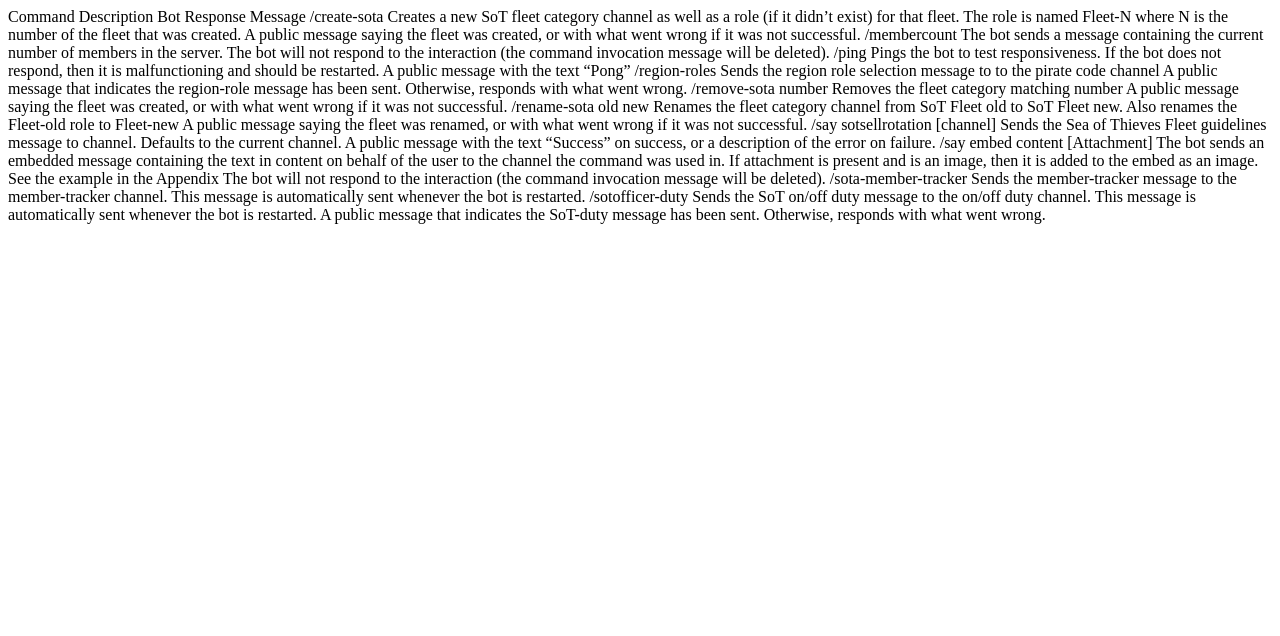
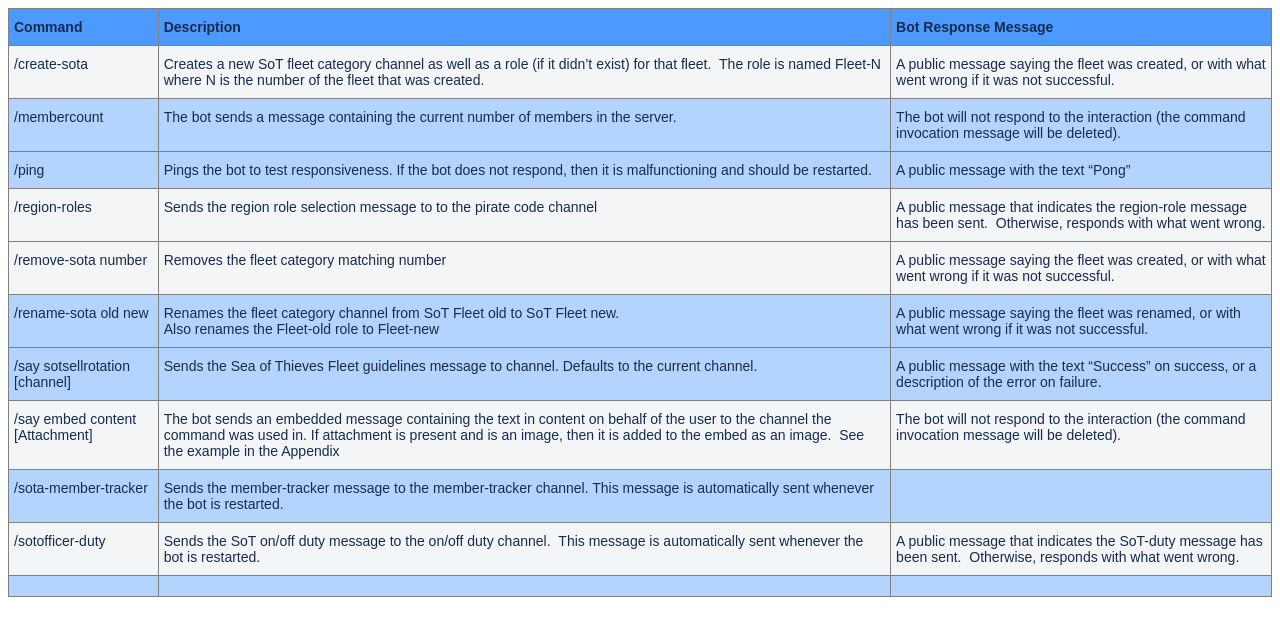
Before and after one commit to Legends-of-the-Sea/Legends-of-the-Sea.github.io, a plain HTML site: page index.html in a window 1280 px wide. Drawn offline with Linux system fonts and the light colour scheme.

Commit message:
Update index.html

```diff
--- a/index.html
+++ b/index.html
@@ -1,73 +1,82 @@
 <html lang="en-US">
 <head> </head>
 <body>
-  Command
-
-Description
-
-Bot Response Message
-
-/create-sota
-
-Creates a new SoT fleet category channel as well as a role (if it didn’t exist) for that fleet.  The role is named Fleet-N where N is the number of the fleet that was created.
-
-A public message saying the fleet was created, or with what went wrong if it was not successful.
-
-/membercount
-
-The bot sends a message containing the current number of members in the server.
-
-The bot will not respond to the interaction (the command invocation message will be deleted).
-
-/ping
-
-Pings the bot to test responsiveness. If the bot does not respond, then it is malfunctioning and should be restarted.
-
-A public message with the text “Pong”
-
-/region-roles
-
-Sends the region role selection message to to the pirate code channel
-
-A public message that indicates the region-role message has been sent.  Otherwise, responds with what went wrong.
-
-/remove-sota number
-
-Removes the fleet category matching number
-
-A public message saying the fleet was created, or with what went wrong if it was not successful.
-
-/rename-sota old new
-
-Renames the fleet category channel from SoT Fleet old to SoT Fleet new.
-Also renames the Fleet-old role to Fleet-new
-
-A public message saying the fleet was renamed, or with what went wrong if it was not successful.
-
-/say sotsellrotation [channel]
-
-Sends the Sea of Thieves Fleet guidelines message to channel. Defaults to the current channel.
-
-A public message with the text “Success” on success, or a description of the error on failure.
-
-/say embed content [Attachment]
-
-The bot sends an embedded message containing the text in content on behalf of the user to the channel the command was used in. If attachment is present and is an image, then it is added to the embed as an image.  See the example in the Appendix
-
-The bot will not respond to the interaction (the command invocation message will be deleted).
-
-/sota-member-tracker
-
-Sends the member-tracker message to the member-tracker channel. This message is automatically sent whenever the bot is restarted.
-
-
-
-/sotofficer-duty
-
-Sends the SoT on/off duty message to the on/off duty channel.  This message is automatically sent whenever the bot is restarted.
-
-A public message that indicates the SoT-duty message has been sent.  Otherwise, responds with what went wrong.
-
+  <style type="text/css">
+.tg  {border-collapse:collapse;border-spacing:0;}
+.tg td{border-color:black;border-style:solid;border-width:1px;font-family:Arial, sans-serif;font-size:14px;
+  overflow:hidden;padding:10px 5px;word-break:normal;}
+.tg th{border-color:black;border-style:solid;border-width:1px;font-family:Arial, sans-serif;font-size:14px;
+  font-weight:normal;overflow:hidden;padding:10px 5px;word-break:normal;}
+.tg .tg-ir3w{background-color:#B3D4FF;border-color:inherit;color:#172B4D;text-align:left;vertical-align:top}
+.tg .tg-mkh5{background-color:#F4F5F7;border-color:inherit;color:#172B4D;text-align:left;vertical-align:top}
+.tg .tg-hfnn{background-color:#4C9AFF;border-color:inherit;color:#172B4D;font-weight:bold;text-align:left;vertical-align:top}
+</style>
+<table class="tg">
+<thead>
+  <tr>
+    <th class="tg-hfnn">Command<br></th>
+    <th class="tg-hfnn">Description<br></th>
+    <th class="tg-hfnn">Bot Response Message<br></th>
+  </tr>
+</thead>
+<tbody>
+  <tr>
+    <td class="tg-mkh5"><span style="font-weight:normal">/create-sota </span></td>
+    <td class="tg-mkh5"><span style="font-weight:normal">Creates a new SoT fleet category channel as well as a role (if it didn’t exist) for that fleet.&nbsp;&nbsp;The role is named Fleet-N where N is the number of the fleet that was created. </span></td>
+    <td class="tg-mkh5"><span style="font-weight:normal">A public message saying the fleet was created, or with what went wrong if it was not successful.</span></td>
+  </tr>
+  <tr>
+    <td class="tg-ir3w"><span style="font-weight:normal">/membercount</span></td>
+    <td class="tg-ir3w"><span style="font-weight:normal">The bot sends a message containing the current number of members in the server.</span></td>
+    <td class="tg-ir3w"><span style="font-weight:normal">The bot will not respond to the interaction (the command invocation message will be deleted).</span></td>
+  </tr>
+  <tr>
+    <td class="tg-ir3w"><span style="font-weight:normal">/ping</span></td>
+    <td class="tg-ir3w"><span style="font-weight:normal">Pings the bot to test responsiveness. If the bot does not respond, then it is malfunctioning and should be restarted.</span></td>
+    <td class="tg-ir3w"><span style="font-weight:normal">A public message with the text “Pong”</span></td>
+  </tr>
+  <tr>
+    <td class="tg-mkh5"><span style="font-weight:normal">/region-roles</span></td>
+    <td class="tg-mkh5"><span style="font-weight:normal">Sends the region role selection message to to the pirate code channel</span></td>
+    <td class="tg-mkh5"><span style="font-weight:normal">A public message that indicates the region-role message has been sent.&nbsp;&nbsp;Otherwise, responds with what went wrong.</span></td>
+  </tr>
+  <tr>
+    <td class="tg-mkh5"><span style="font-weight:normal">/remove-sota </span>number</td>
+    <td class="tg-mkh5"><span style="font-weight:normal">Removes the fleet category matching </span>number</td>
+    <td class="tg-mkh5"><span style="font-weight:normal">A public message saying the fleet was created, or with what went wrong if it was not successful.</span></td>
+  </tr>
+  <tr>
+    <td class="tg-ir3w"><span style="font-weight:normal">/rename-sota </span>old new</td>
+    <td class="tg-ir3w"><span style="font-weight:normal">Renames the fleet category channel from SoT Fleet </span>old<span style="font-weight:normal"> to SoT Fleet </span>new.<br><span style="font-weight:normal">Also renames the Fleet-</span>old<span style="font-weight:normal"> role to Fleet-</span>new</td>
+    <td class="tg-ir3w"><span style="font-weight:normal">A public message saying the fleet was renamed, or with what went wrong if it was not successful.</span></td>
+  </tr>
+  <tr>
+    <td class="tg-ir3w"><span style="font-weight:normal">/say sotsellrotation </span>[channel]</td>
+    <td class="tg-ir3w"><span style="font-weight:normal">Sends the Sea of Thieves Fleet guidelines message to </span>channel<span style="font-weight:normal">. Defaults to the current channel.</span></td>
+    <td class="tg-ir3w"><span style="font-weight:normal">A public message with the text “Success” on success, or a description of the error on failure.</span></td>
+  </tr>
+  <tr>
+    <td class="tg-mkh5"><span style="font-weight:normal">/say embed </span>content [Attachment]</td>
+    <td class="tg-mkh5"><span style="font-weight:normal">The bot sends an embedded message containing the text in </span>content <span style="font-weight:normal">on behalf of the user to the channel the command was used in. If </span>attachment<span style="font-weight:normal"> is present and is an image, then it is added to the embed as an image.&nbsp;&nbsp;See the example in the Appendix</span></td>
+    <td class="tg-mkh5"><span style="font-weight:normal">The bot will not respond to the interaction (the command invocation message will be deleted).</span></td>
+  </tr>
+  <tr>
+    <td class="tg-ir3w"><span style="font-weight:normal">/sota-member-tracker</span></td>
+    <td class="tg-ir3w"><span style="font-weight:normal">Sends the member-tracker message to the member-tracker channel. This message is automatically sent whenever the bot is restarted.</span></td>
+    <td class="tg-ir3w"><span style="font-weight:normal"> </span></td>
+  </tr>
+  <tr>
+    <td class="tg-mkh5"><span style="font-weight:normal">/sotofficer-duty</span></td>
+    <td class="tg-mkh5"><span style="font-weight:normal">Sends the SoT on/off duty message to the on/off duty channel.&nbsp;&nbsp;This message is automatically sent whenever the bot is restarted.</span></td>
+    <td class="tg-mkh5"><span style="font-weight:normal">A public message that indicates the SoT-duty message has been sent.&nbsp;&nbsp;Otherwise, responds with what went wrong.</span></td>
+  </tr>
+  <tr>
+    <td class="tg-ir3w"><span style="font-weight:normal"> </span></td>
+    <td class="tg-ir3w"><span style="font-weight:normal"> </span></td>
+    <td class="tg-ir3w"><span style="font-weight:normal"> </span></td>
+  </tr>
+</tbody>
+</table>
 
 
 
```
